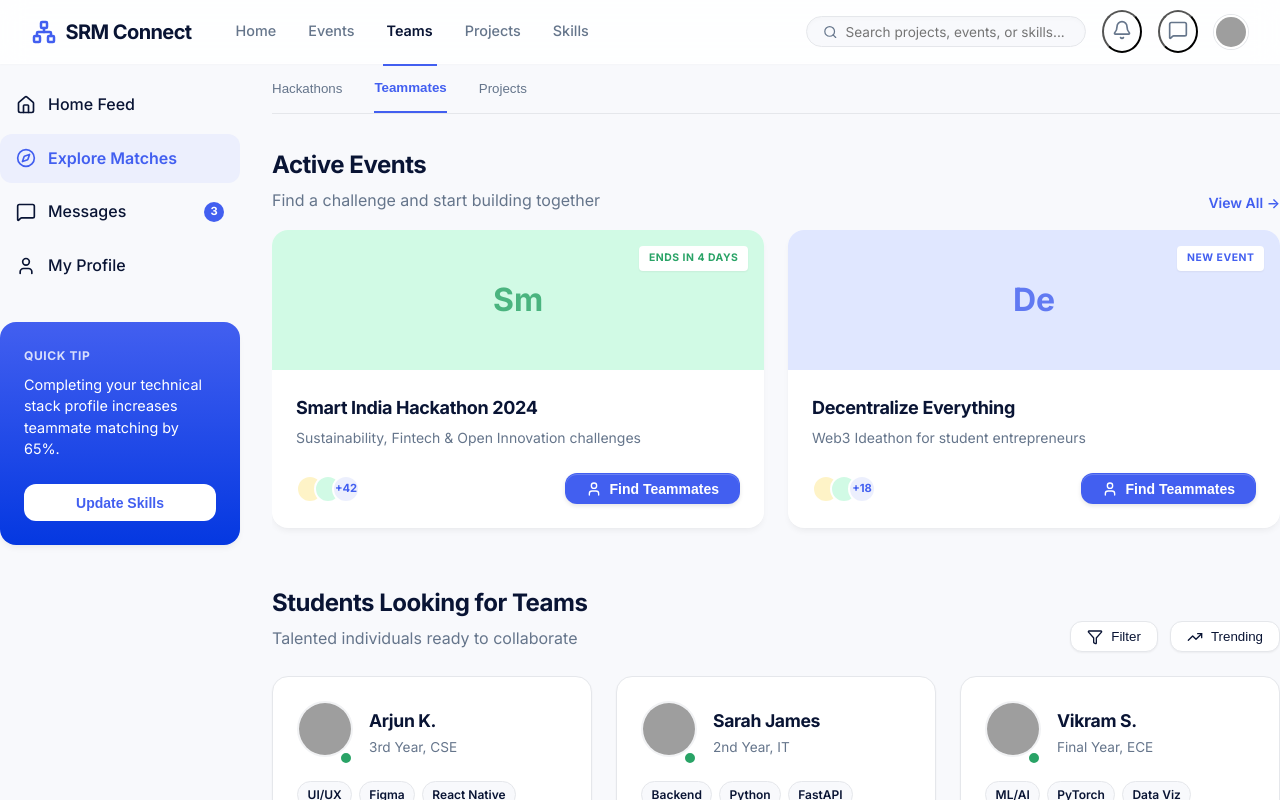
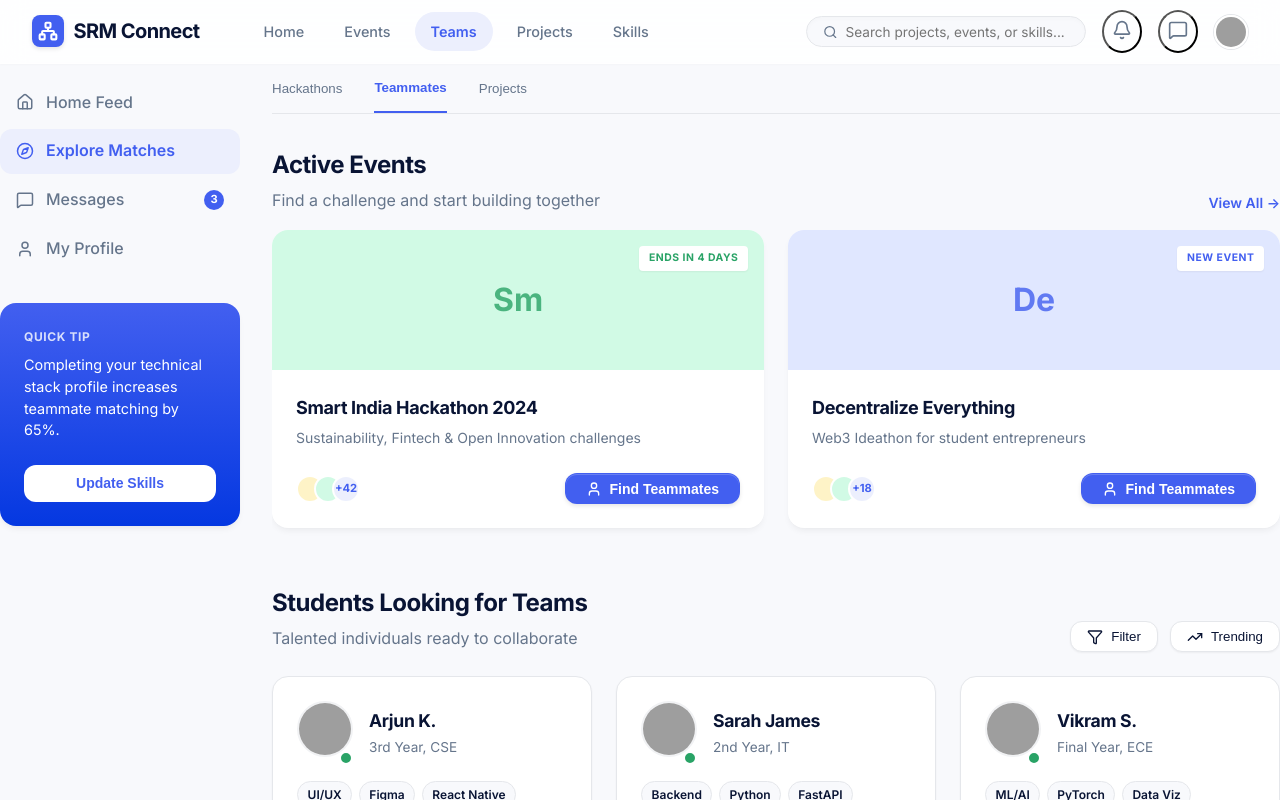
Before and after one commit to swoyamsiddhi/Nexus, a React (Vite) app: page /teams in a window 1280 px wide. Shown: the top 800 px of the page. Built offline with nearby package versions, Linux system fonts and the light colour scheme; grey boxes are pictures that could not be loaded.

Commit message:
UI Polish: Modern SaaS Pill Navigation and Sidebars

```diff
--- a/src/components/Header.jsx
+++ b/src/components/Header.jsx
@@ -24,13 +24,15 @@ export default function Header() {
       zIndex: 100,
       boxShadow: '0 1px 2px rgba(0,0,0,0.02)'
     }}>
-      <div style={{ display: 'flex', alignItems: 'center', gap: '2.5rem' }}>
+      <div style={{ display: 'flex', alignItems: 'center', gap: '2rem' }}>
         <Link to="/" style={{ display: 'flex', alignItems: 'center', gap: '0.6rem', color: 'var(--primary)', textDecoration: 'none' }}>
-          <Network size={24} strokeWidth={2.5} />
+          <div style={{ width: '32px', height: '32px', borderRadius: '8px', backgroundColor: 'var(--primary)', display: 'flex', alignItems: 'center', justifyContent: 'center', color: 'white', boxShadow: '0 2px 4px rgba(0,0,0,0.1)' }}>
+            <Network size={20} strokeWidth={2.5} />
+          </div>
           <span style={{ fontSize: '1.25rem', fontWeight: 800, letterSpacing: '-0.03em', color: 'var(--text-main)' }}>SRM Connect</span>
         </Link>
 
-        <nav style={{ display: 'flex', gap: '1.5rem' }}>
+        <nav style={{ display: 'flex', gap: '0.5rem', marginLeft: '1rem' }}>
           {navLinks.map(link => {
             const isActive = location.pathname === link.path || (link.path !== '/' && location.pathname.startsWith(link.path));
             return (
@@ -38,14 +40,16 @@ export default function Header() {
                 key={link.name}
                 to={link.path}
                 style={{
-                  color: isActive ? 'var(--text-main)' : 'var(--text-muted)',
+                  color: isActive ? 'var(--primary)' : 'var(--text-muted)',
+                  backgroundColor: isActive ? 'var(--primary-light)' : 'transparent',
                   fontWeight: isActive ? 600 : 500,
                   fontSize: '0.9rem',
                   textDecoration: 'none',
-                  padding: '1.35rem 0.25rem',
-                  borderBottom: isActive ? '2px solid var(--primary)' : '2px solid transparent',
+                  padding: '0.5rem 1rem',
+                  borderRadius: 'var(--radius-full)',
                   transition: 'all var(--transition-fast)'
                 }}
+                className={isActive ? '' : 'btn-ghost'}
               >
                 {link.name}
               </Link>
--- a/src/pages/Home.jsx
+++ b/src/pages/Home.jsx
@@ -6,17 +6,17 @@ export default function Home() {
       {/* Left Sidebar */}
       <aside style={{ width: '240px', flexShrink: 0, display: 'flex', flexDirection: 'column', gap: '2rem' }}>
         <nav style={{ display: 'flex', flexDirection: 'column', gap: '0.25rem' }}>
-          <a href="#" style={{ display: 'flex', alignItems: 'center', gap: '0.75rem', padding: '0.6rem 1rem', borderRadius: 'var(--radius-md)', backgroundColor: 'var(--primary-subtle)', color: 'var(--primary)', textDecoration: 'none', fontWeight: 600 }}>
+          <a href="#" style={{ display: 'flex', alignItems: 'center', gap: '0.75rem', padding: '0.6rem 1rem', borderRadius: 'var(--radius-md)', backgroundColor: 'var(--primary-light)', color: 'var(--primary)', textDecoration: 'none', fontWeight: 600 }}>
             <HomeIcon size={18} /> Home Feed
           </a>
-          <a href="#" style={{ display: 'flex', alignItems: 'center', gap: '0.75rem', padding: '0.6rem 1rem', borderRadius: 'var(--radius-md)', color: 'var(--text-main)', textDecoration: 'none', fontWeight: 500 }} className="btn-ghost">
-            <Calendar size={18} className="text-muted" /> My Schedule
+          <a href="#" style={{ display: 'flex', alignItems: 'center', gap: '0.75rem', padding: '0.6rem 1rem', borderRadius: 'var(--radius-md)', color: 'var(--text-muted)', textDecoration: 'none', fontWeight: 500 }} className="btn-ghost">
+            <Calendar size={18} /> My Schedule
           </a>
-          <a href="#" style={{ display: 'flex', alignItems: 'center', gap: '0.75rem', padding: '0.6rem 1rem', borderRadius: 'var(--radius-md)', color: 'var(--text-main)', textDecoration: 'none', fontWeight: 500 }} className="btn-ghost">
-            <Users size={18} className="text-muted" /> Joined Teams
+          <a href="#" style={{ display: 'flex', alignItems: 'center', gap: '0.75rem', padding: '0.6rem 1rem', borderRadius: 'var(--radius-md)', color: 'var(--text-muted)', textDecoration: 'none', fontWeight: 500 }} className="btn-ghost">
+            <Users size={18} /> Joined Teams
           </a>
-          <a href="#" style={{ display: 'flex', alignItems: 'center', gap: '0.75rem', padding: '0.6rem 1rem', borderRadius: 'var(--radius-md)', color: 'var(--text-main)', textDecoration: 'none', fontWeight: 500 }} className="btn-ghost">
-            <Bookmark size={18} className="text-muted" /> Saved Items
+          <a href="#" style={{ display: 'flex', alignItems: 'center', gap: '0.75rem', padding: '0.6rem 1rem', borderRadius: 'var(--radius-md)', color: 'var(--text-muted)', textDecoration: 'none', fontWeight: 500 }} className="btn-ghost">
+            <Bookmark size={18} /> Saved Items
           </a>
         </nav>
 
--- a/src/pages/Teams.jsx
+++ b/src/pages/Teams.jsx
@@ -73,18 +73,18 @@ export default function Teams() {
       {/* Left Sidebar */}
       <aside style={{ width: '240px', flexShrink: 0, display: 'flex', flexDirection: 'column', gap: '2rem', marginTop: '1rem' }}>
         <nav style={{ display: 'flex', flexDirection: 'column', gap: '0.25rem' }}>
-          <a href="#" className="btn-ghost" style={{ display: 'flex', alignItems: 'center', gap: '0.75rem', padding: '0.75rem 1rem', borderRadius: 'var(--radius-md)', color: 'var(--text-main)', textDecoration: 'none', fontWeight: 500 }}>
-            <Home size={20} className="text-muted" /> Home Feed
+          <a href="#" className="btn-ghost" style={{ display: 'flex', alignItems: 'center', gap: '0.75rem', padding: '0.6rem 1rem', borderRadius: 'var(--radius-md)', color: 'var(--text-muted)', textDecoration: 'none', fontWeight: 500 }}>
+            <Home size={18} /> Home Feed
           </a>
-          <a href="#" style={{ display: 'flex', alignItems: 'center', gap: '0.75rem', padding: '0.75rem 1rem', borderRadius: 'var(--radius-md)', backgroundColor: 'var(--primary-light)', color: 'var(--primary)', textDecoration: 'none', fontWeight: 600 }}>
-            <Compass size={20} /> Explore Matches
+          <a href="#" style={{ display: 'flex', alignItems: 'center', gap: '0.75rem', padding: '0.6rem 1rem', borderRadius: 'var(--radius-md)', backgroundColor: 'var(--primary-light)', color: 'var(--primary)', textDecoration: 'none', fontWeight: 600 }}>
+            <Compass size={18} /> Explore Matches
           </a>
-          <a href="#" className="btn-ghost" style={{ display: 'flex', alignItems: 'center', justifyContent: 'space-between', padding: '0.75rem 1rem', borderRadius: 'var(--radius-md)', color: 'var(--text-main)', textDecoration: 'none', fontWeight: 500 }}>
-            <div style={{ display: 'flex', alignItems: 'center', gap: '0.75rem' }}><MessageSquare size={20} className="text-muted" /> Messages</div>
+          <a href="#" className="btn-ghost" style={{ display: 'flex', alignItems: 'center', justifyContent: 'space-between', padding: '0.6rem 1rem', borderRadius: 'var(--radius-md)', color: 'var(--text-muted)', textDecoration: 'none', fontWeight: 500 }}>
+            <div style={{ display: 'flex', alignItems: 'center', gap: '0.75rem' }}><MessageSquare size={18} /> Messages</div>
             <div style={{ backgroundColor: 'var(--primary)', color: 'white', fontSize: '0.7rem', fontWeight: 'bold', width: '20px', height: '20px', display: 'flex', alignItems: 'center', justifyContent: 'center', borderRadius: '50%' }}>3</div>
           </a>
-          <a href="#" className="btn-ghost" style={{ display: 'flex', alignItems: 'center', gap: '0.75rem', padding: '0.75rem 1rem', borderRadius: 'var(--radius-md)', color: 'var(--text-main)', textDecoration: 'none', fontWeight: 500 }}>
-            <User size={20} className="text-muted" /> My Profile
+          <a href="#" className="btn-ghost" style={{ display: 'flex', alignItems: 'center', gap: '0.75rem', padding: '0.6rem 1rem', borderRadius: 'var(--radius-md)', color: 'var(--text-muted)', textDecoration: 'none', fontWeight: 500 }}>
+            <User size={18} /> My Profile
           </a>
         </nav>
 
```
